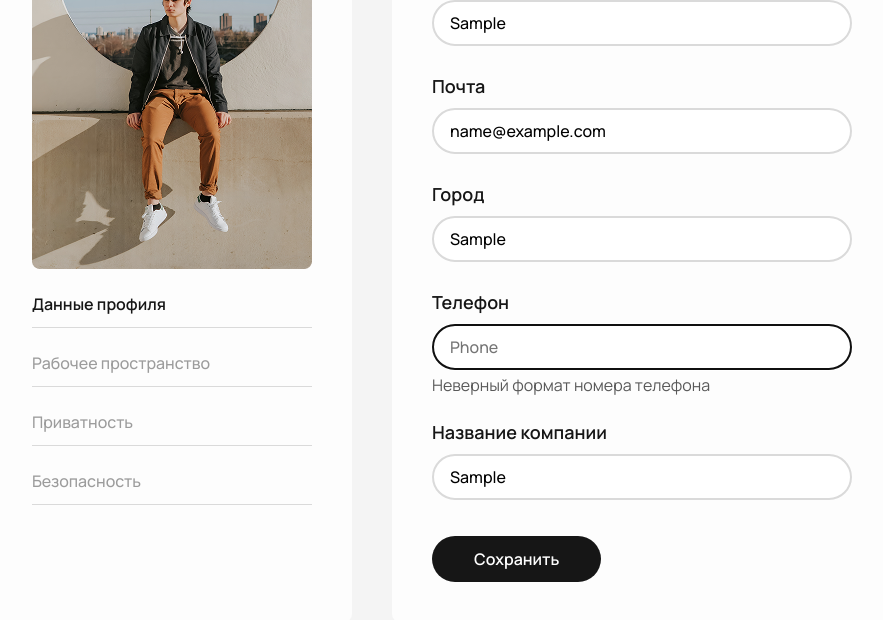
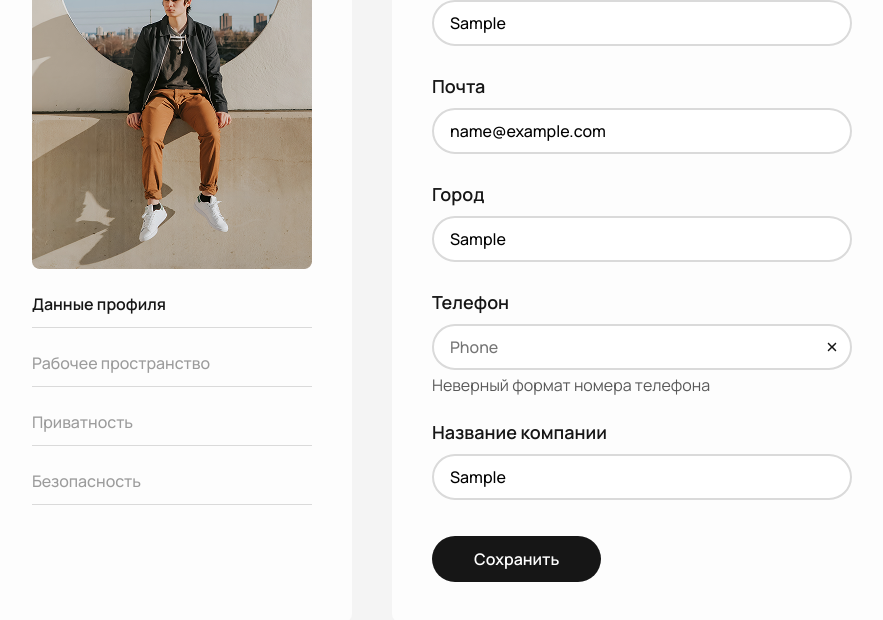
Before and after one commit to AnnaHelvetii/users-list-hh, a React (Vite) app: page /users/1 in a window 1280 px wide. Both pictures are taken after typing "Sample", "Sample", "name@example.com", "Sample", "Sample", "Sample" into the empty fields and a click on the button "Сохранить". Shown: the part 404-1024 px from the top of the page, without its empty margins (108-991 px from the left). Built offline with nearby package versions, Linux system fonts and the light colour scheme; no server answers.

Commit message:
Edit page update

```diff
--- a/src/pages/EditUserPage/EditUserPage.module.scss
+++ b/src/pages/EditUserPage/EditUserPage.module.scss
@@ -111,11 +111,46 @@
 						flex-direction: column;
 						margin-bottom: 24px;
 
-						input {
-							font-weight: 500;
+						.inputWrapper {
+							position: relative;
+							width: 100%;
 
-							@include sm {
-								font-size: 14px;
+							input {
+								font-weight: 500;
+								width: 100%;
+								padding-right: 40px;
+
+								@include sm {
+									font-size: 14px;
+								}
+
+								&:focus {
+									outline: none;
+								}
+							}
+
+							.clearBtn {
+								position: absolute;
+								right: 8px;
+								top: 50%;
+								transform: translateY(-50%);
+								background: none;
+								border: none;
+								padding: 0;
+								cursor: pointer;
+								display: none;
+								align-items: center;
+
+								img {
+									width: 24px;
+									height: 24px;
+								}
+							}
+
+							&:focus-within {
+								.clearBtn {
+									display: flex;
+								}
 							}
 						}
 
--- a/src/pages/EditUserPage/EditUserPage.tsx
+++ b/src/pages/EditUserPage/EditUserPage.tsx
@@ -13,6 +13,7 @@ import avatarBig from './../../img/avatarBig.png';
 import checkBox from './../../img/Checked-box.svg';
 import arrow from './../../img/icons/Backarrow.svg';
 import arrowMobile from './../../img/icons/Backarrow-mobile.svg';
+import crossIcon from './../../img/icons/Cross.svg';
 
 export const EditUserPage = () => {
 	const { id } = useParams();
@@ -29,6 +30,7 @@ export const EditUserPage = () => {
 		register,
 		handleSubmit,
 		reset,
+		resetField,
 		formState: { errors }
 	} = useForm<UserFormValues>({
 		resolver: zodResolver(userSchema)
@@ -55,9 +57,7 @@ export const EditUserPage = () => {
 
 	const onSubmit = (data: UserFormValues) => {
 		console.log("Saved data", data)
-
 		setModalOpen(true)
-
 		setTimeout(() => {
 			setModalOpen(false)
 		}, 4000)
@@ -92,30 +92,79 @@ export const EditUserPage = () => {
 				</div>
 
 				<div className={`${styles.section} ${styles.sectionRight}`}>
-					<p className={styles.mainTitle}>Данные профиля</p>
+					<p className={styles.mainTitle}>Данные профиля полей</p>
 					<form onSubmit={handleSubmit(onSubmit)}>
 						<div className={styles.formField}>
 							<label>Имя</label>
+							<div className={styles.inputWrapper}>
 								<input placeholder="Name" {...register("name")} />
+								<button
+									type="button"
+									className={styles.clearBtn}
+									onMouseDown={(e) => {
+										e.preventDefault();
+										resetField("name");
+									}}
+								>
+									<img src={crossIcon} alt="clear" />
+								</button>
+							</div>
 							<p>{errors.name?.message}</p>
 						</div>
 						<div className={styles.formField}>
 							<label>Никнейм</label>
+							<div className={styles.inputWrapper}>
 								<input placeholder="Username" {...register("username")} />
+								<button
+									type="button"
+									className={styles.clearBtn}
+									onMouseDown={(e) => {
+										e.preventDefault();
+										resetField("username");
+									}}
+								>
+									<img src={crossIcon} alt="clear" />
+								</button>
+							</div>
 							<p>{errors.username?.message}</p>
 						</div>
 						<div className={styles.formField}>
 							<label>Почта</label>
+							<div className={styles.inputWrapper}>
 								<input placeholder="Email" {...register("email")} />
+								<button
+									type="button"
+									className={styles.clearBtn}
+									onMouseDown={(e) => {
+										e.preventDefault();
+										resetField("email");
+									}}
+								>
+									<img src={crossIcon} alt="clear" />
+								</button>
+							</div>
 							<p>{errors.email?.message}</p>
 						</div>
 						<div className={styles.formField}>
 							<label>Город</label>
+							<div className={styles.inputWrapper}>
 								<input placeholder="City" {...register("city")} />
+								<button
+									type="button"
+									className={styles.clearBtn}
+									onMouseDown={(e) => {
+										e.preventDefault();
+										resetField("city");
+									}}
+								>
+									<img src={crossIcon} alt="clear" />
+								</button>
+							</div>
 							<p>{errors.city?.message}</p>
 						</div>
 						<div className={styles.formField}>
 							<label>Телефон</label>
+							<div className={styles.inputWrapper}>
 								<input
 									placeholder="Phone"
 									{...register("phone")}
@@ -124,14 +173,34 @@ export const EditUserPage = () => {
 											e.currentTarget.value.replace(/\D/g, "")
 									}}
 								/>
+								<button
+									type="button"
+									className={styles.clearBtn}
+									onMouseDown={(e) => {
+										e.preventDefault();
+										resetField("phone");
+									}}
+								>
+									<img src={crossIcon} alt="clear" />
+								</button>
+							</div>
 							<p>{errors.phone?.message}</p>
 						</div>
 						<div className={styles.formField}>
 							<label>Название компании</label>
-							<input
-								placeholder="Company"
-								{...register("company")}
-							/>
+							<div className={styles.inputWrapper}>
+								<input placeholder="Company" {...register("company")} />
+								<button
+									type="button"
+									className={styles.clearBtn}
+									onMouseDown={(e) => {
+										e.preventDefault();
+										resetField("company");
+									}}
+								>
+									<img src={crossIcon} alt="clear" />
+								</button>
+							</div>
 							<p>{errors.company?.message}</p>
 						</div>
 						<button className={styles.closeButton} type="submit">Сохранить</button>
```
Lines whose indentation alone changed are shown as unchanged.
